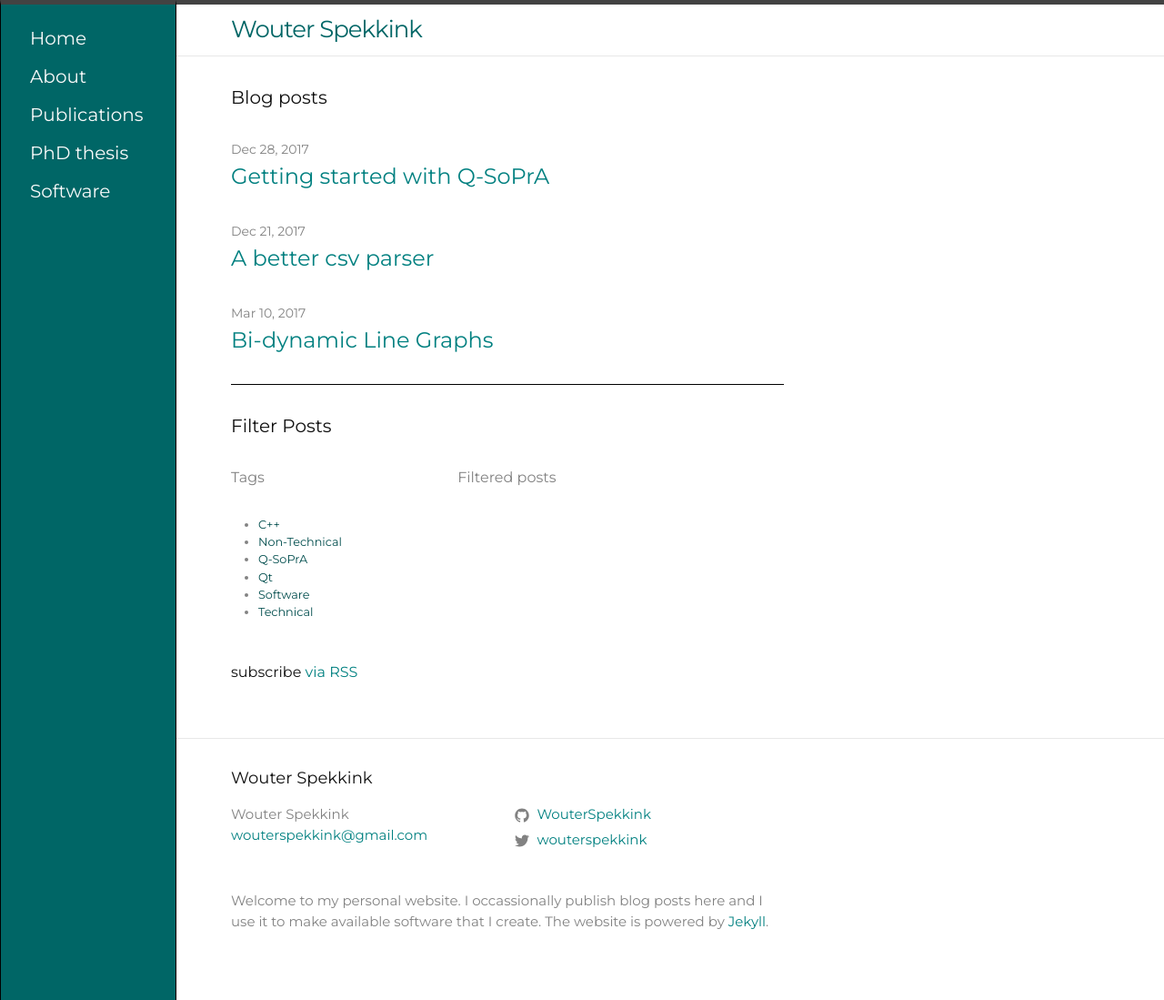
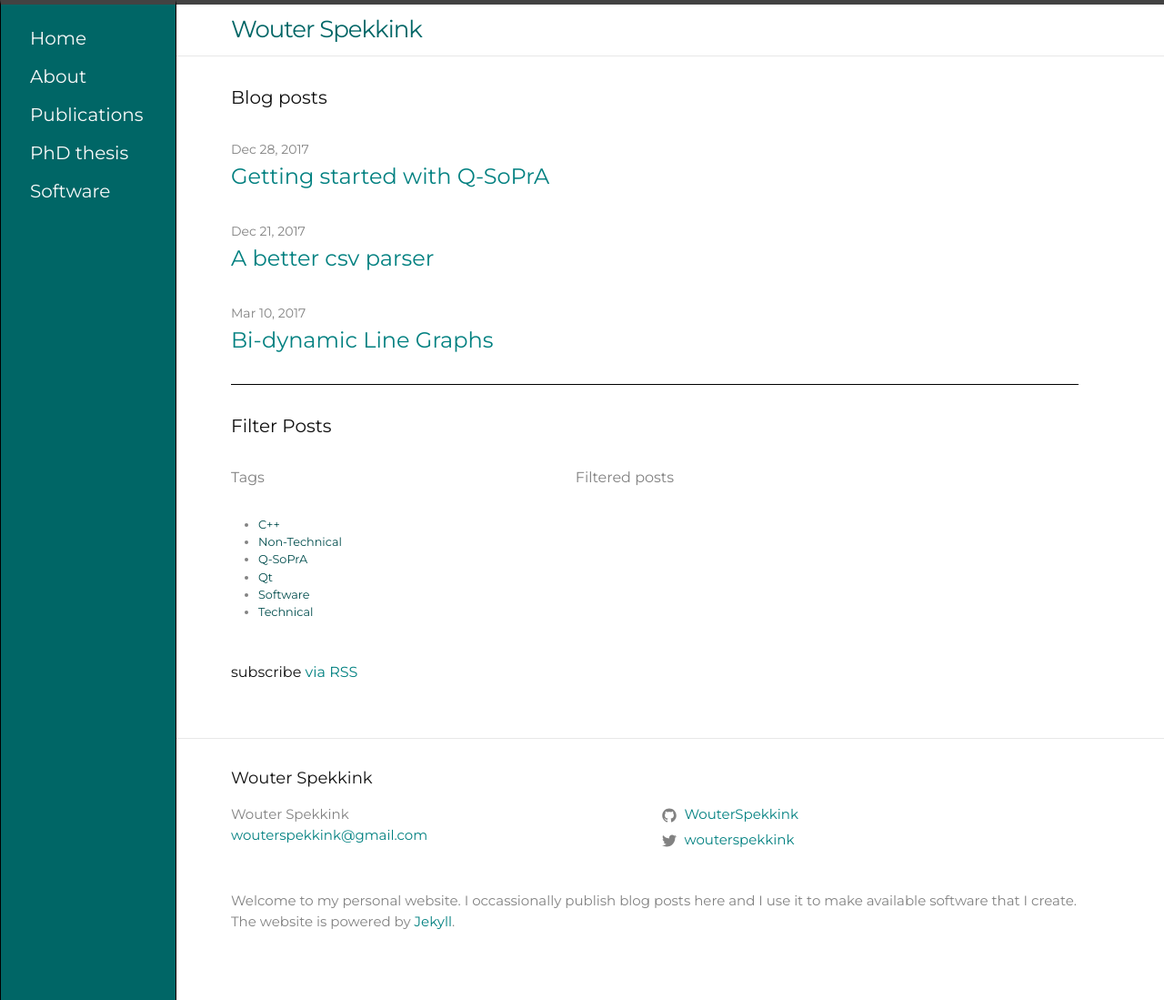
Before and after one commit to WouterSpekkink/WouterSpekkink.github.io_old, a Jekyll site: the page built from index.md, in a window 1280 px wide and 1099 px high. Shown: the whole window at 91% size. Built offline with Jekyll 4.4.1, drawn with Linux system fonts in a browser that asks for light colours.

Commit message:
Made possible a wider layout

```diff
--- a/_sass/minima/_layout.scss
+++ b/_sass/minima/_layout.scss
@@ -347,11 +347,19 @@
 
 @media (min-width: 64em) {
     .wrapper {
+	max-width: 48rem;
 	margin-left: 14rem;
 	margin-right: 4rem;
     }
 }
 
+@media (min-width: 80em) {
+    .wrapper {
+	max-width: 64rem;
+	margin-left: 14rem;
+	margin-right: 4rem;
+    }
+}
 
 .center-image {
     margin: 0 auto;
```
